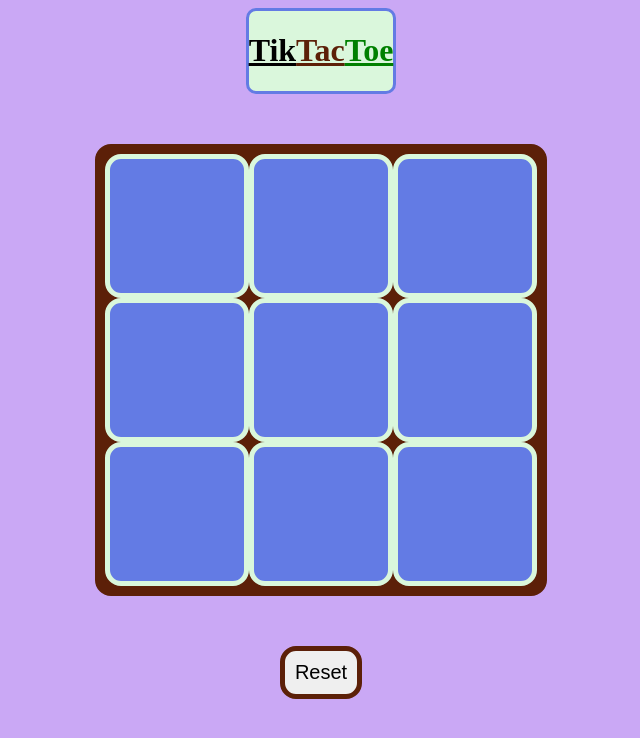
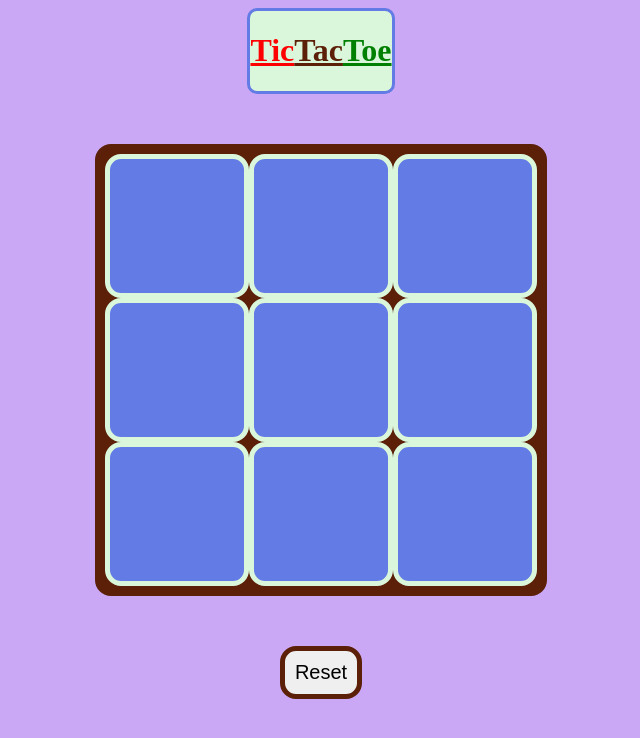
Before and after one commit to eags-aayush/JS-Practice, a plain HTML site: page Tic Tac Toe/index.html in a window 1280 px wide. Shown: the whole page, without its empty margins (319-959 px from the left). Drawn offline with Linux system fonts and the light colour scheme.

Commit message:
Update index.html

```diff
--- a/Tic Tac Toe/index.html
+++ b/Tic Tac Toe/index.html
@@ -9,7 +9,7 @@
     <body>
         <div class="gamecontainer">
             <div class="title">
-            <h1 class="tik"><u>Tik</u></h1>
+            <h1 class="tic"><u>Tic</u></h1>
             <h1 class="tac"><u>Tac</u></h1>
             <h1 class="toe"><u>Toe</u></h1>
             </div>
```
